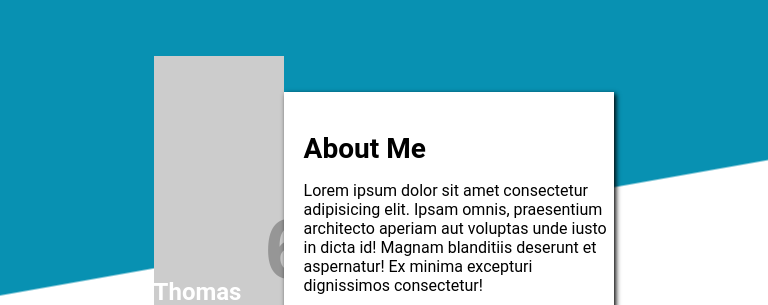
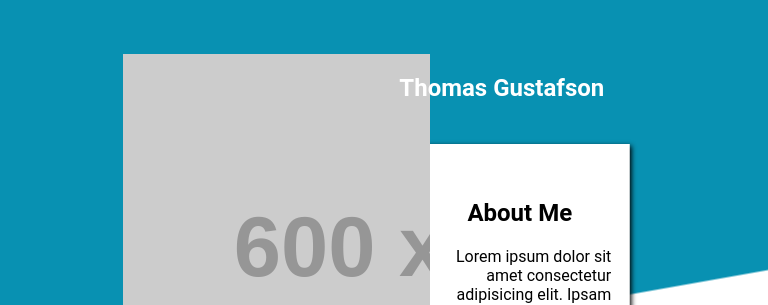
Before and after one commit to tgustafson2/odin-homepage, a website built with webpack: page src/index.html in a window 768 px wide. Shown: the top 305 px of the page. Built offline with nearby package versions, Linux system fonts and the light colour scheme; grey boxes are pictures that could not be loaded; placeholder pictures from the web are drawn by us.

Commit message:
Implements tablet styling

```diff
--- a/src/index.html
+++ b/src/index.html
@@ -16,7 +16,10 @@
           Lorem ipsum dolor sit amet consectetur adipisicing elit. Ipsam omnis,
           praesentium architecto aperiam aut voluptas unde iusto in dicta id!
           Magnam blanditiis deserunt et aspernatur! Ex minima excepturi
-          dignissimos consectetur!
+          dignissimos consectetur! Lorem ipsum dolor sit amet consectetur
+          adipisicing elit. Temporibus minus voluptatibus eligendi odio, quos,
+          ipsam unde obcaecati repellendus expedita eveniet dolore mollitia
+          natus! Dolorum enim delectus aspernatur, eius molestiae itaque.
         </p>
         <div id="about-links">
           <div class="spacer"></div>
@@ -216,7 +219,8 @@
           <div id="email-icon">
             <svg xmlns="http://www.w3.org/2000/svg" viewBox="0 0 24 24">
               <title>email-outline</title>
-              <path fill="white"
+              <path
+                fill="white"
                 d="M22 6C22 4.9 21.1 4 20 4H4C2.9 4 2 4.9 2 6V18C2 19.1 2.9 20 4 20H20C21.1 20 22 19.1 22 18V6M20 6L12 11L4 6H20M20 18H4V8L12 13L20 8V18Z"
               />
             </svg>
--- a/src/style.css
+++ b/src/style.css
@@ -19,8 +19,8 @@ body {
   display: flex;
   flex-direction: column;
 }
-
-#about-container {
+@media (min-width: 1200px) {
+  #about-container{
     height: 400px;
     display: flex;
     align-items: center;
@@ -28,10 +28,7 @@ body {
     padding: 20px;
     padding-left: 20%;
     padding-right: 20%;
-  /* background-color: #0891B2; */
-  background-image: linear-gradient(170deg, #0891b2 55%, White calc(55% + 2px));
   }
-
   #portrait {
     height: 80%;
     width: 40%;
@@ -48,11 +45,6 @@ body {
   #portrait:hover {
     transform: scale(1.1);
   }
-
-/* #portrait img {
-  object-fit: contain;
-} */
-
   #name {
     font-size: 24px;
     font-weight: bold;
@@ -60,9 +52,6 @@ body {
   }
 
   #about-me {
-  background-color: white;
-  color: black;
-  box-shadow: 2px 2px 5px black;
     width: 100%;
     height: 60%;
     padding-left: 20px;
@@ -87,6 +76,106 @@ body {
   .spacer {
     flex: 1;
   }
+  footer#contact {
+    background-color: #0891b2;
+    color: white;
+    padding: 40px;
+    text-align: left;
+    display: grid;
+    grid-template-columns: 50% 50%;
+    height: 400px;
+    padding-left: 20%;
+    padding-right: 20%;
+  }
+
+
+
+
+}
+
+@media (min-width: 601px) and (max-width:1199px){
+  #about-container{
+    height: 600px;
+    box-shadow: none;
+    display: flex;
+    position: relative;
+    justify-content: center;
+
+  }
+  #portrait{
+    height: 60%;
+    width: 40%;
+    background-image: url(https://placehold.co/600x400);
+    float: left;
+    transform: translate(40%,15%);
+    z-index: 3;
+    position: relative;
+  }
+  #about-me{
+    padding-top: 35px;
+    padding-bottom: 30px;
+    transform: translate(-30%,40%);
+    width: 60%;
+    height: 60%;
+    z-index: 2;
+    display: block;
+    text-align: end;
+
+  }
+  #about-me>h2{
+    transform: translate(-12.5%);
+  }
+  #about-me>p{
+    width: 60%;
+    height: 60%;
+    text-align: end;
+    overflow: hidden;
+    transform: translateX(140%);
+    width: 40%;
+  }
+  #about-links{
+    display: none;
+  }
+  #name {
+    font-size: 24px;
+    font-weight: bold;
+    margin-top: 10px;
+    color: white;
+    transform: translateX(90%);
+    padding-top: 10px;
+  }
+  footer#contact {
+    background-color: #0891b2;
+    color: white;
+    padding: 40px;
+    text-align: left;
+    display: grid;
+    grid-template-columns: 50% 50%;
+    height: 400px;
+    padding-left: 10%;
+    padding-right: 10%;
+  }
+  #email-address,
+  #phone-number
+ {
+    overflow: wrap;
+    text-wrap: wrap;
+    word-break: break-all;
+  }
+}
+@media (max-width: 600px){
+
+}
+
+#about-container {
+  /* background-color: #0891B2; */
+  background-image: linear-gradient(170deg, #0891b2 55%, White calc(55% + 2px));
+}
+#about-me {
+  background-color: white;
+  color: black;
+  box-shadow: 2px 2px 5px black;
+}
 
 #about-links a {
   margin-right: 10px;
@@ -96,6 +185,12 @@ body {
   width: 25px;
   height: 25px;
 }
+
+/* #portrait img {
+  object-fit: contain;
+} */
+
+
 
 #portfolio {
   padding-left: 20%;
@@ -180,17 +275,7 @@ body {
   height: 25px;
 }
 
-footer#contact {
-  background-color: #0891b2;
-  color: white;
-  padding: 40px;
-  text-align: left;
-  display: grid;
-  grid-template-columns: 50% 50%;
-  height: 400px;
-  padding-left: 20%;
-  padding-right: 20%;
-}
+
 
 footer#contact p {
   margin: 10px 0;
```
Lines whose indentation alone changed are shown as unchanged.
